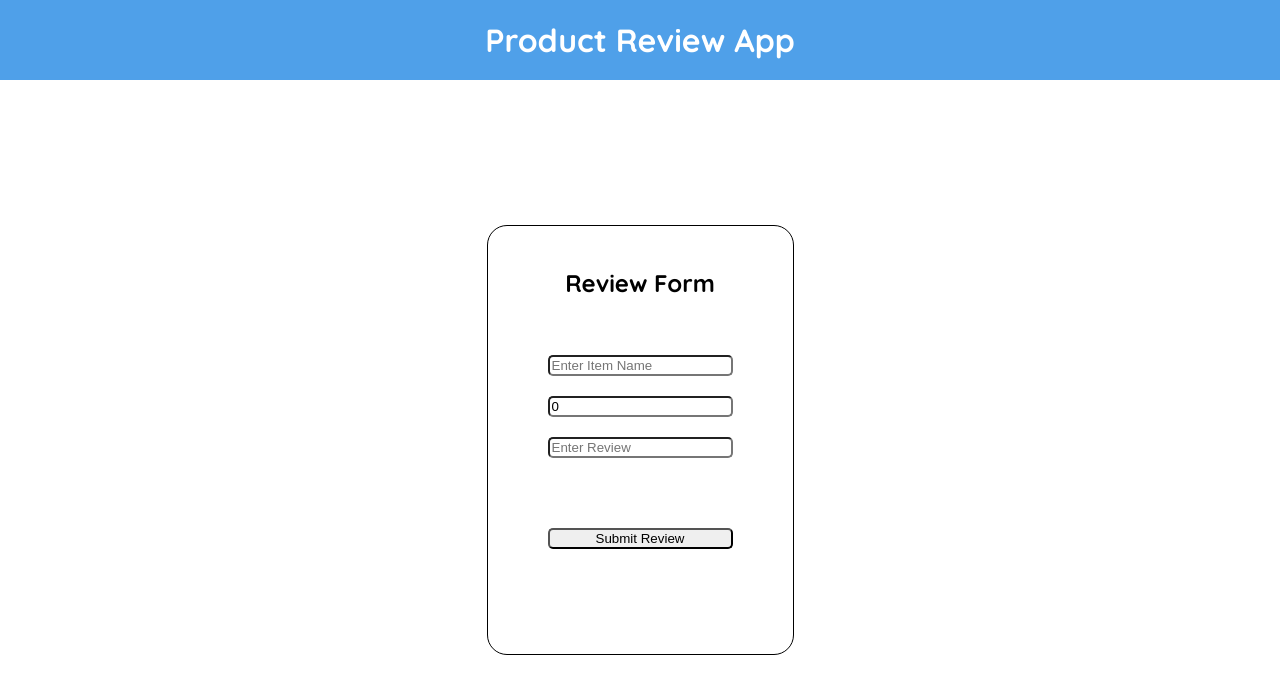
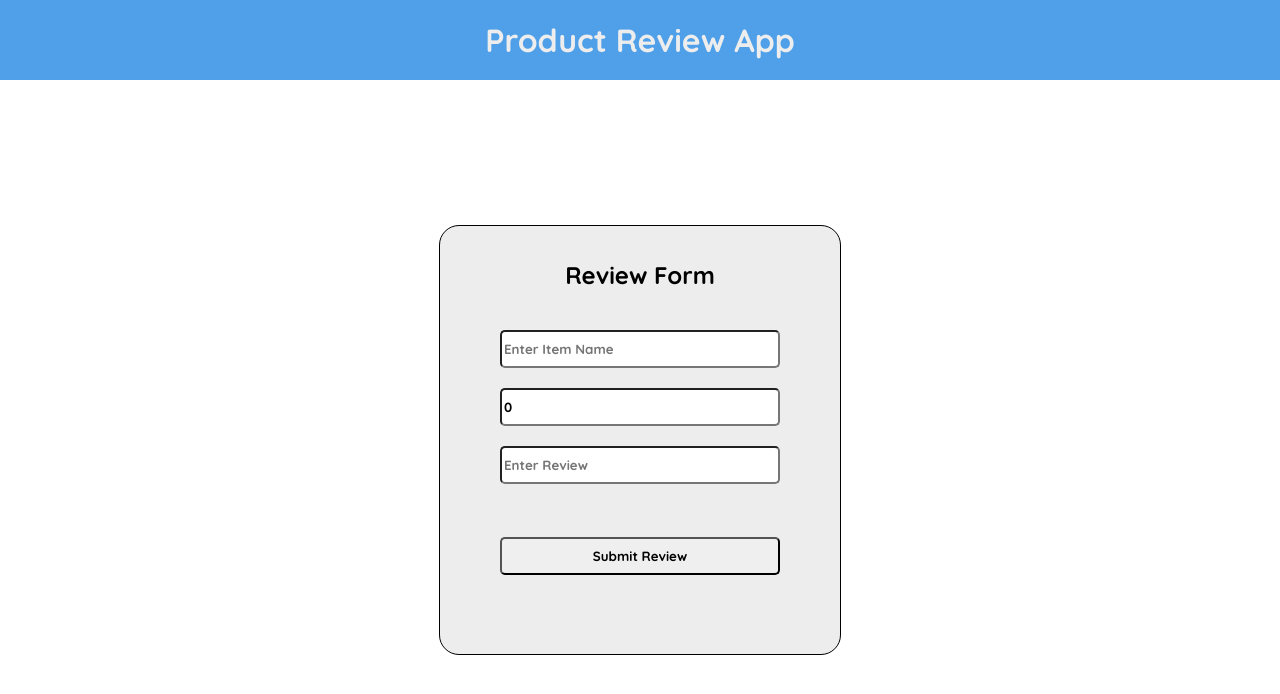
Before and after one commit to Siar416/review-app, a React (Create React App) app in the folder frontend/: page /create-review in a window 1280 px wide. Shown: the top 694 px of the page. Built offline with nearby package versions, Linux system fonts and the light colour scheme.

Commit message:
Styling touch ups

```diff
--- a/frontend/src/index.css
+++ b/frontend/src/index.css
@@ -143,7 +143,7 @@ table {
 
 .link {
   text-decoration: none;
-  color: white;
+  color: #ededed;
 }
 
 .main-page {
@@ -188,7 +188,7 @@ table {
   padding: 20px;
   width: 30%;
   border-radius: 10px;
-  background-color: #4fa0e9;
+  background-color: #ededed;
   position: relative;
 }
 
@@ -229,6 +229,7 @@ table {
   justify-content: space-around;
   height: 430px;
   border-radius: 20px;
+  background-color: #ededed;
 }
 
 .form-title {
@@ -240,11 +241,16 @@ table {
 .form-inputs {
   display: flex;
   flex-direction: column;
+
 }
 
 .inputs {
   margin: 10px;
   border-radius: 5px;
+  line-height: 2rem;
+  width: 280px;
+  font-family: 'Quicksand', sans-serif;
+  font-weight: 900;
 }
 
 .error {
```
